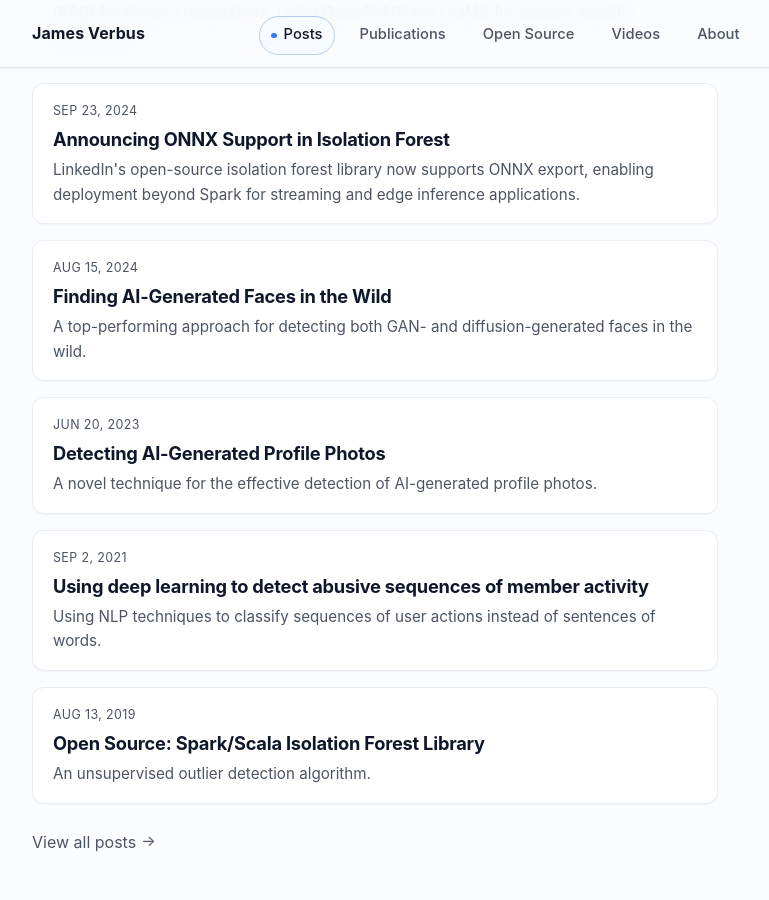
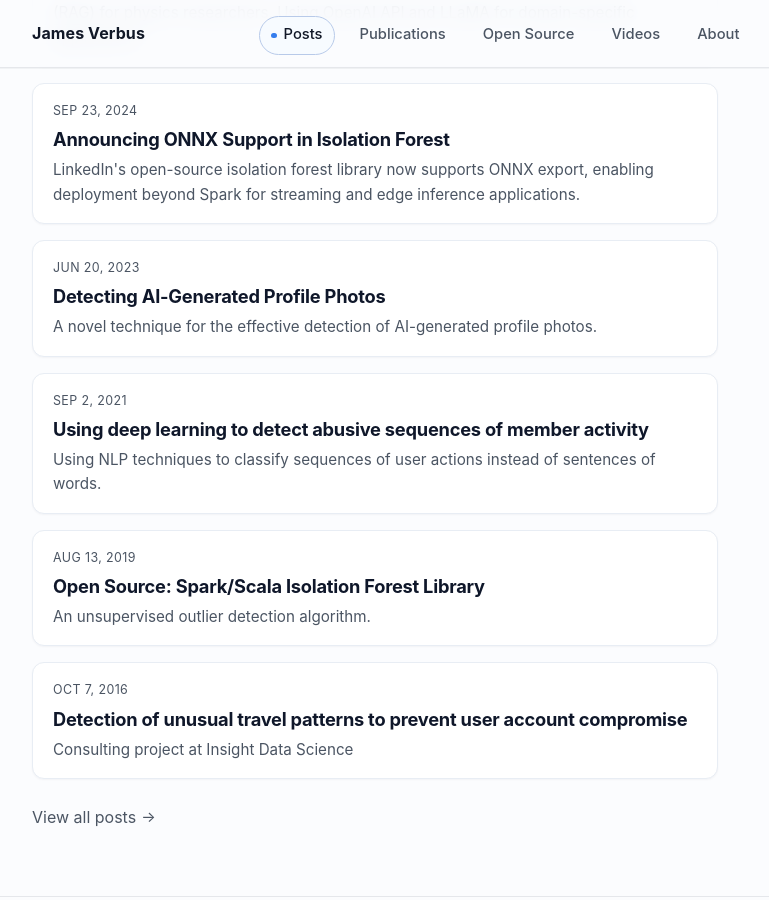
Before and after one commit to jverbus/jverbus.github.io, a Jekyll site: the page built from index.md, in a window 1280 px wide and 900 px high, scrolled down 1136 px. Shown: the whole window, without its empty margins (248-1017 px from the left). Built offline with Jekyll 4.4.1, drawn with Linux system fonts in a browser that asks for light colours.

Commit message:
ux: exclude featured Start Here post from latest list

```diff
--- a/index.md
+++ b/index.md
@@ -29,8 +29,13 @@
 
 ## Latest Writing
 
+{% assign featured_post_url = "/2024/08/15/finding-ai-generated-faces-in-the-wild/" %}
+{% assign latest_posts_limit = 8 %}
+{% assign latest_posts_rendered = 0 %}
+
 <div class="post-list" role="list">
-  {% for post in site.posts limit:8 %}
+  {% for post in site.posts %}
+    {% if post.url != featured_post_url and latest_posts_rendered < latest_posts_limit %}
     <article class="post-list-item" role="listitem">
       <p class="post-list-date">{{ post.date | date: "%b %-d, %Y" }}</p>
       <h3 class="post-list-title"><a href="{{ BASE_PATH }}{{ post.url }}">{{ post.title }}</a></h3>
@@ -38,6 +43,8 @@
       <p class="post-list-description">{{ post.description }}</p>
       {% endif %}
     </article>
+    {% assign latest_posts_rendered = latest_posts_rendered | plus: 1 %}
+    {% endif %}
   {% endfor %}
 </div>
 
```
